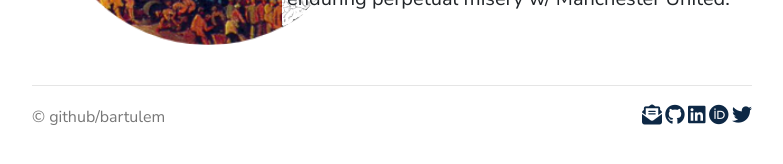
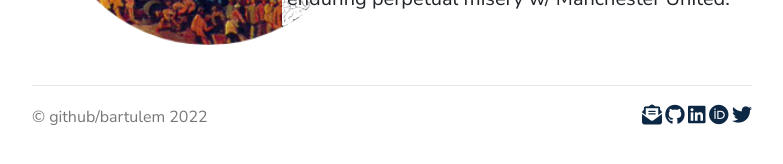
Before and after one commit to bartulem/bartulem.github.io, a Jekyll site: the page built from index.html, in a window 1280 px wide. Shown: the part 714-878 px from the top of the page, without its empty margins (248-1031 px from the left). Built offline with Jekyll 4.4.1, drawn with Linux system fonts in a browser that asks for light colours; nearby versions of some CDN libraries; comment, search, counter and statistics services are not loaded; a style sheet for code colours, icons or effects is not loaded; some of the changed lines change nothing that is shown.

Commit message:
2022 format v117

```diff
--- a/_includes/footer.html
+++ b/_includes/footer.html
@@ -1,7 +1,7 @@
 <div class="footer">
 	<div class="row">
 	<div class="col-sm-8">
-	<p>&copy; github/bartulem {{ page.date | date: "%Y" }}</p>
+	<p>&copy; github/bartulem {{ site.time | date: "%Y" }}</p>
 	</div>
 	<div class="col-sm-4">
 	<p class="float-right">
```
